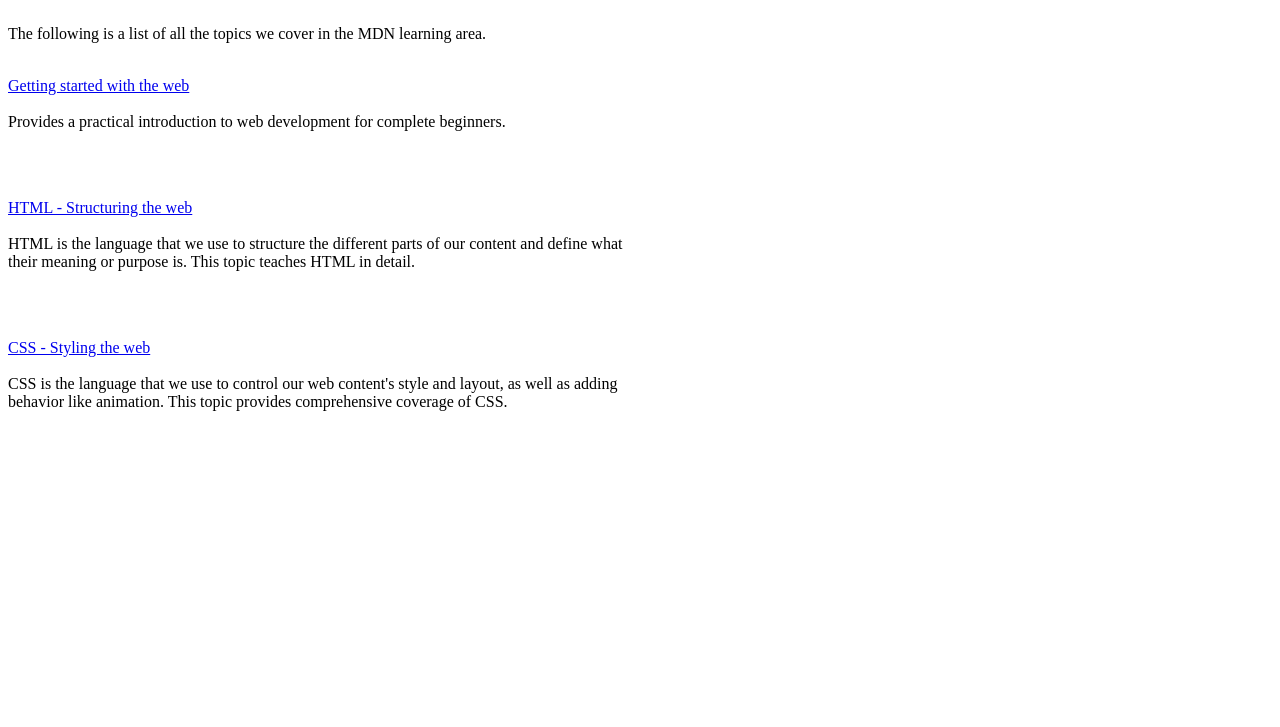
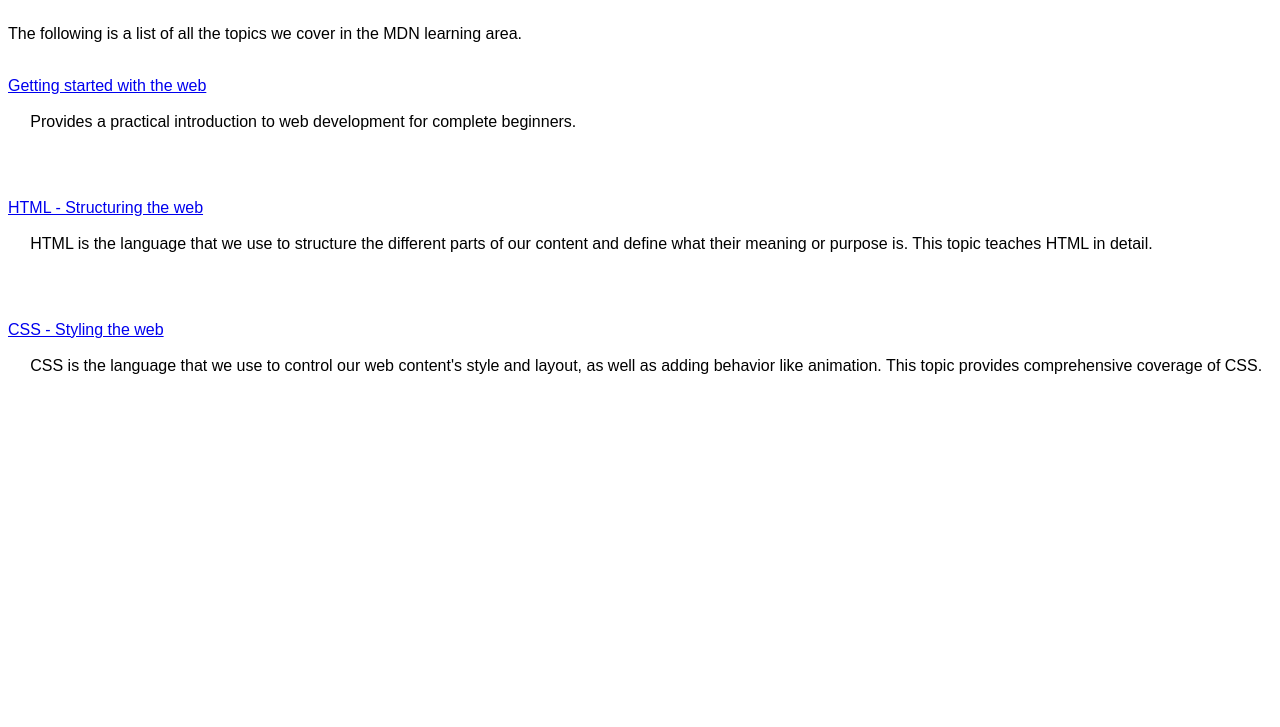
Before and after one commit to Aadarsh-Raj/rp-hw2, a plain HTML site: page index.html in a window 1280 px wide. Shown: the part 73-800 px from the top of the page. Drawn offline with nearby package versions, Linux system fonts and the light colour scheme.

Commit message:
debugged UI

```diff
--- a/index.html
+++ b/index.html
@@ -12,6 +12,11 @@
       crossorigin
       src="https://unpkg.com/react-dom@18/umd/react-dom.production.min.js"
     ></script>
+    <style>
+        *{
+            font-family: Arial, Helvetica, sans-serif;
+        }
+    </style>
   </head>
   <body>
     <div id="root"></div>
@@ -47,30 +52,30 @@
       const p1 =
         "The following is a list of all the topics we cover in the MDN learning area.";
       let p2 = React.createElement(
-        "p",
+        "pre",
         null,
         a1,
         br,
         br,
-        "Provides a practical introduction to web development for complete beginners."
+        "     Provides a practical introduction to web development for complete beginners."
       );
 
       let p3= React.createElement(
-        "p",
+        "pre",
         null,
         a2,
         br,
         br,
-        "HTML is the language that we use to structure the different parts of our content and define what their meaning or purpose is. This topic teaches HTML in detail."
+        "     HTML is the language that we use to structure the different parts of our content and define what their meaning or purpose is. This topic teaches HTML in detail."
       );
 
       let p4 = React.createElement(
-        "p",
+        "pre",
         null,
         a3,
         br,
         br,
-        "CSS is the language that we use to control our web content's style and layout, as well as adding behavior like animation. This topic provides comprehensive coverage of CSS."
+        "     CSS is the language that we use to control our web content's style and layout, as well as adding behavior like animation. This topic provides comprehensive coverage of CSS."
       );
 
 
```
